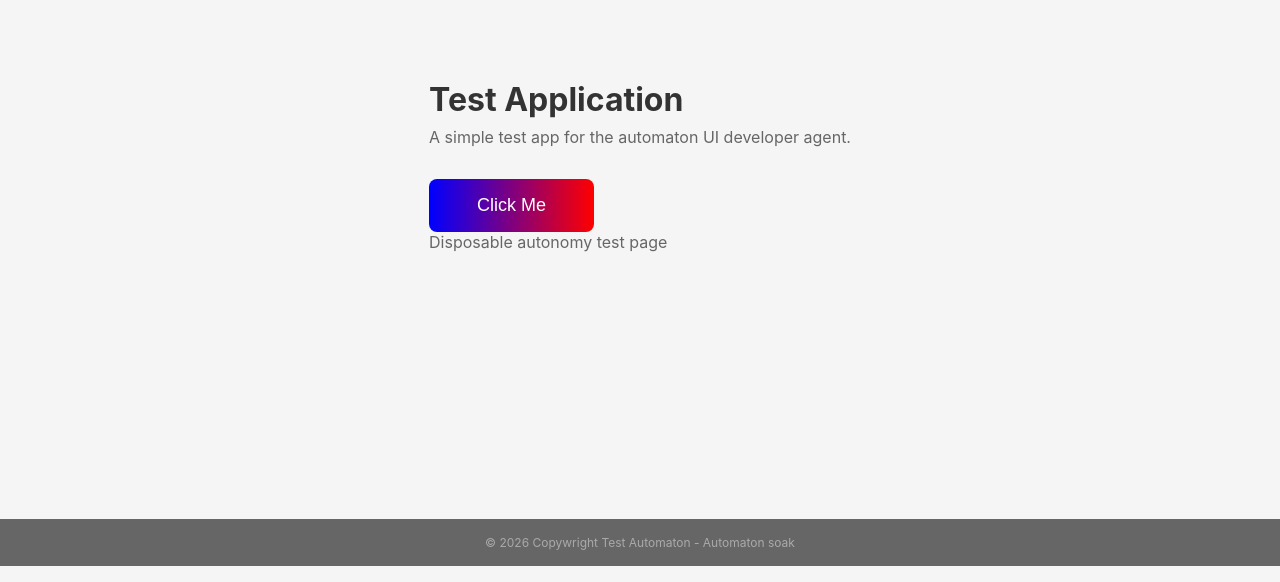
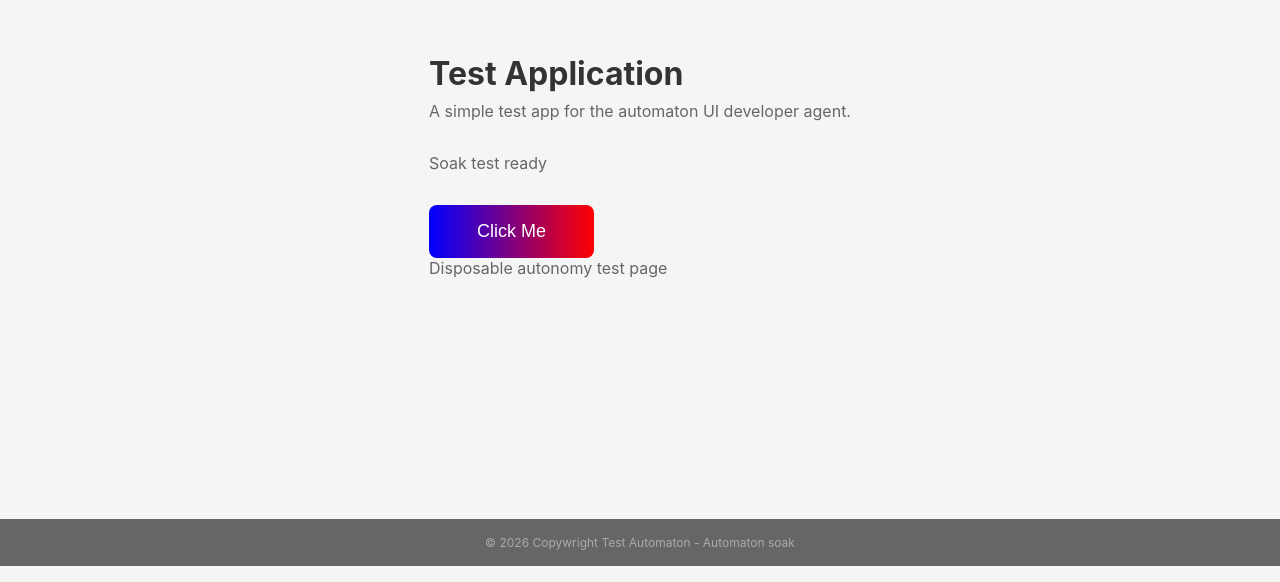
Before and after one commit to ArjunSuraj/test-automaton, a React (Vite) app: page / in a window 1280 px wide. Shown: the part 218-800 px from the top of the page. Built offline with nearby package versions, Linux system fonts and the light colour scheme.

Commit message:
feat: implement ticket #39 — Automaton soak: add app subtitle copy

```diff
--- a/src/App.jsx
+++ b/src/App.jsx
@@ -6,6 +6,7 @@ function App() {
     <>
       <h1>Test Application</h1>
       <p>A simple test app for the automaton UI developer agent.</p>
+      <p>Soak test ready</p>
       <button id="main-btn">Click Me</button>
       <footer>© 2026 Copywright Test Automaton - Automaton soak</footer>
       <p className="footer-test">Disposable autonomy test page</p>
```
